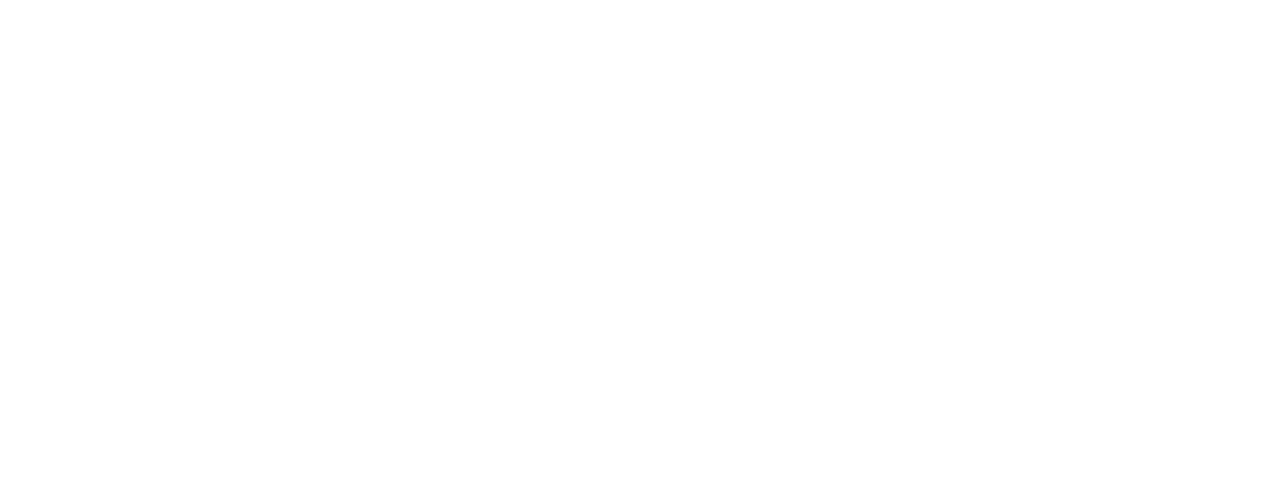
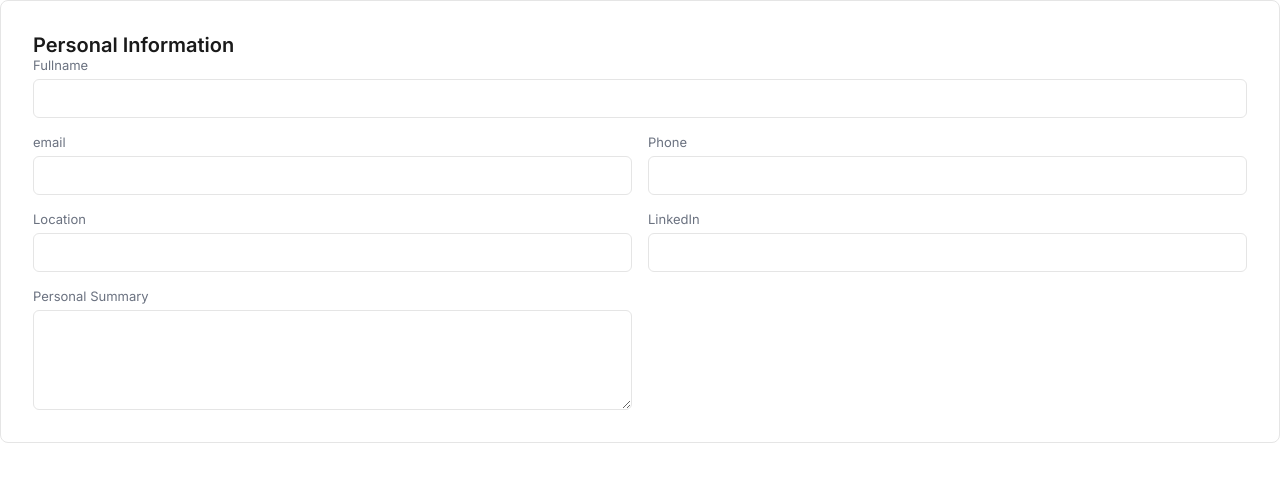
Before and after one commit to rohit-dhok/resume-builder-ai, a React (Vite) app: page / in a window 1280 px wide. Shown: the top 482 px of the page. Built offline with nearby package versions, Linux system fonts and the light colour scheme.

Commit message:
feat: personal info form with controlled inputs

```diff
--- a/src/App.jsx
+++ b/src/App.jsx
@@ -1,9 +1,11 @@
+import PersonalInfoForm from "./sections/PersonalInfoForm"
+
 function App() {
 
 
   return (
     <>
-
+      <PersonalInfoForm/>
     </>
   )
 }
--- a/src/index.css
+++ b/src/index.css
@@ -14,3 +14,64 @@
     --weight-body: 400;
     --resume-font: Georgia, 'Times New Roman', serif;
 }
+
+* {
+    padding: 0;
+    margin: 0;
+    box-sizing: border-box;
+}
+
+body {
+    font-family: var(--font);
+}
+
+/* Personal Form */
+.form-section {
+    padding: 32px;
+    background-color: var(--surface);
+    border: 1px solid var(--border);
+    border-radius: 8px;
+}
+
+.section-title {
+    font-size: 20px;
+    font-weight: 600;
+    color: var(--text);
+}
+
+.form-row {
+    display: grid;
+    grid-template-columns: 1fr 1fr;
+    gap: 16px;
+    margin-top: 16px;
+}
+
+.form-group {
+  display: flex;
+  flex-direction: column;
+}
+
+.form-group label {
+    font-size: 13px;
+    color: var(--muted);
+    margin-bottom: 6px;
+    display: block;
+}
+
+.form-group input, .form-group textarea{
+    width: 100%;
+    padding: 10px 12px;
+    border: 1px solid var(--border);
+    border-radius: 6px;
+    font-size: 14px;
+    font-family: var(--font);
+}
+
+.form-group input:focus {
+    border-color: var(--primary);
+}
+
+textarea {
+    min-height: 100px;
+    resize: vertical;
+}
--- a/src/sections/PersonalInfoForm.jsx
+++ b/src/sections/PersonalInfoForm.jsx
@@ -1,8 +1,63 @@
-import React from 'react'
+import React, { useState } from 'react'
 
 function PersonalInfoForm() {
+  const [personalInfo, setPersonalInfo] = useState({
+    fullname: "",
+    email: "",
+    phone: "",
+    location: "",
+    linkedin: "",
+    summary: ""
+  })
+
+  function handleChange(e) {
+    setPersonalInfo({
+      ...personalInfo,
+      [e.target.name]: e.target.value
+    })
+  }
   return (
-    <div>PersonalInfoForm</div>
+    <div className="form-section">
+      <h3 className="section-title">Personal Information</h3>
+      <div className="section-divider"></div>
+
+      <div className="form-ro">
+        <div className="form-group">
+          <label htmlFor="fullname">Fullname</label>
+          <input type="text" name="fullname" onChange={handleChange} value={personalInfo.fullname}/>
+        </div>
+      </div>
+
+      <div className="form-row">
+        <div className="form-group">
+          <label htmlFor="email">email</label>
+          <input type="email" name="email" id="email" onChange={handleChange} value={personalInfo.email}/>
+        </div>
+        <div className="form-group">
+          <label htmlFor="phone">Phone</label>
+          <input type="text" name="phone" id="phone" onChange={handleChange} value={personalInfo.phone}/>
+        </div>
+      </div>
+
+      <div className="form-row">
+        <div className="form-group">
+          <label htmlFor="location">Location</label>
+          <input type="text" name="location" id="address" onChange={handleChange} value={personalInfo.location}/>
+        </div>
+
+        <div className="form-group">
+          <label htmlFor="linkedin">LinkedIn</label>
+          <input type="text" name="linkedin" id="linkedin" onChange={handleChange} value={personalInfo.linkedin}/>
+        </div>
+      </div>
+
+      <div className="form-row">
+        <div className="form-group">
+          <label htmlFor="summary">Personal Summary</label>
+          <textarea name="summary" id="summary" onChange={handleChange} value={personalInfo.summary}></textarea>
+        </div>
+      </div>
+    </div>
   )
 }
 
```
